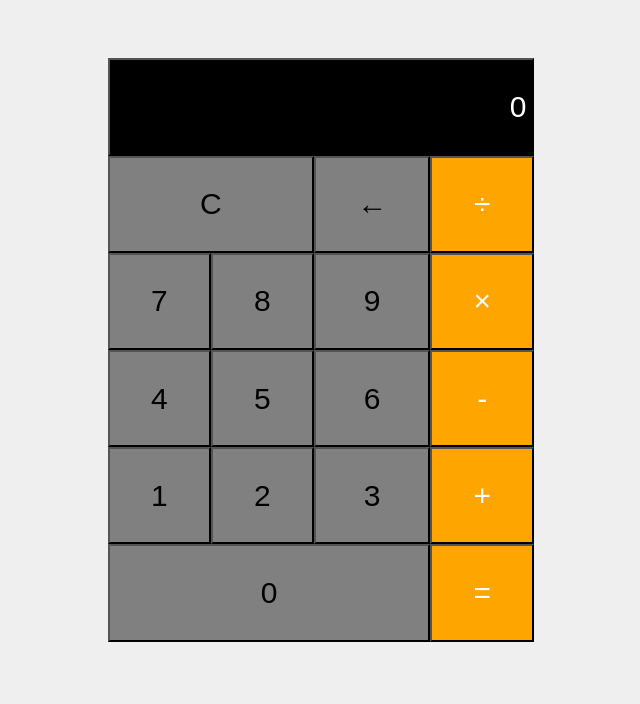
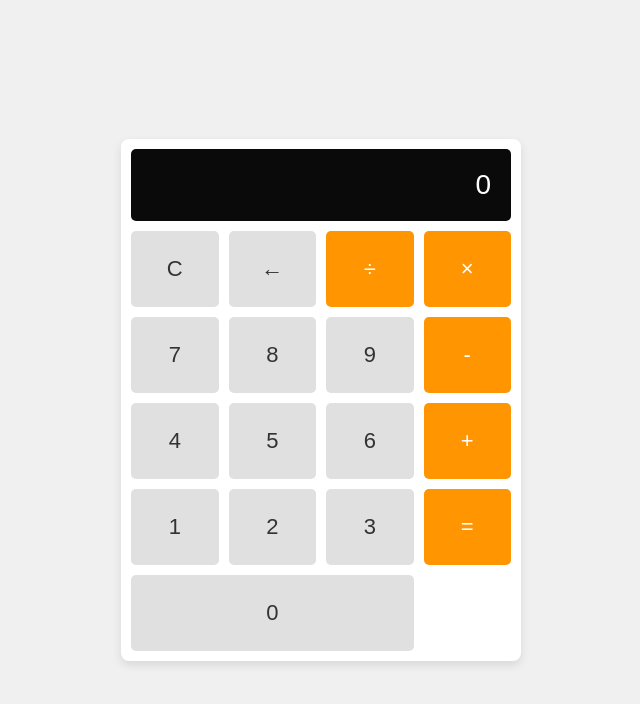
Before and after one commit to hoodieFN/calculator, a plain HTML site: page index.html in a window 1280 px wide. Shown: the whole page, without its empty margins (319-959 px from the left). Drawn offline with Linux system fonts and the light colour scheme.

Commit message:
Add files via upload

```diff
--- a/style.css
+++ b/style.css
@@ -1,40 +1,92 @@
-
 * {
     box-sizing: border-box;
   }
+
   body {
     margin: 0;
     padding: 0;
-  background-color: #efefef;
+    background-color: #f0f0f0;
     font-family: 'Open Sans', sans-serif;
+    display: flex;
+    justify-content: center;
+    align-items: center;
+    height: 100vh;
   }
-.result{
-    background-color: black;
-    color: white;
-    grid-area: result;
+
+  .page {
+    width: 100%;
+    max-width: 320px;
+    margin: auto;
+  }
+
+  .calculator {
+    display: grid;
+    grid-template-columns: repeat(4, 1fr);
+    gap: 10px;
+    padding: 10px;
+    background-color: #ffffff;
+    box-shadow: 0 4px 10px rgba(0, 0, 0, 0.1);
+    border-radius: 8px;
+  }
+
+  button {
+    border: none;
+    outline: none;
+    cursor: pointer;
+    font-size: 18px;
+    border-radius: 5px;
+    padding: 20px 0;
+    transition: background-color 0.3s ease;
+  }
+
+  .result {
+    grid-column: span 4;
+    background-color: #0a0a0a;
+    color: #fff;
     text-align: right;
-    font-size: 30px;
+    padding: 20px;
+    font-size: 24px;
+    border-radius: 5px;
   }
-.C{
-    background-color: grey;
-    color: black;
-    grid-area: C;
-    text-align: center;
-    font-size: 30px;
+
+  .C, .backspace, .numbers, .division, .multiplication, .substraction, .addition, .equal {
+    background-color: #e0e0e0;
+    color: #333;
   }
-.backspace{
-    background-color: grey;
-    color: black;
-    grid-area: backspace;
-    text-align: center;
-    font-size: 30px;
+
+  .C:hover, .backspace:hover, .numbers:hover {
+    background-color: #d4d4d4;
   }
-.numbers{
-    background-color: grey;
-    color: black;
-    text-align: center;
-    font-size: 30px;
+
+  .division, .multiplication, .substraction, .addition, .equal {
+    background-color: #ff9500;
+    color: #fff;
   }
+
+  .division:hover, .multiplication:hover, .substraction:hover, .addition:hover, .equal:hover {
+    background-color: #e78900;
+  }
+
+  /* Support for larger screens */
+  @media (min-width: 768px) {
+    .page {
+      max-width: 400px;
+    }
+
+    button {
+      font-size: 22px;
+      padding: 25px 0;
+    }
+
+    .result {
+      font-size: 28px;
+    }
+  }
+
+
+
+
+/* GRID */
 .n7{
     grid-area: n7;
 }
@@ -65,41 +117,6 @@ body {
 .n0{
     grid-area: n0;
 }
-.division{
-    background-color: orange;
-    color: white;
-    grid-area: division;
-    text-align: center;
-    font-size: 30px;
-}
-.multiplication{
-    background-color: orange;
-    color: white;
-    grid-area: multiplication;
-    text-align: center;
-    font-size: 30px;
-}
-.substraction{
-    background-color: orange;
-    color: white;
-    grid-area: substraction;
-    text-align: center;
-    font-size: 30px;
-}
-.addition{
-    background-color: orange;
-    color: white;
-    grid-area: addition;
-    text-align: center;
-    font-size: 30px;
-}
-.equal{
-    background-color: orange;
-    color: white;
-    grid-area: equal;
-    text-align: center;
-    font-size: 30px;
-}
 .calculator{
     display: grid;
     grid-area: calculator;
@@ -111,13 +128,3 @@ body {
     "n1       n2       n3        addition"
     "n0       n0       n0        equal"
 }
-.page{
-    height: 700px;
-    display: grid;
-    grid-template-areas:
-    ". . .          . ."
-    ". . calculator . ."
-    ". . .          . .";
-    grid-template-columns: 1fr 1fr 2fr 1fr 1fr;
-    grid-template-rows: 1fr 10fr 1fr;
-}
```
Lines whose indentation alone changed are shown as unchanged.
